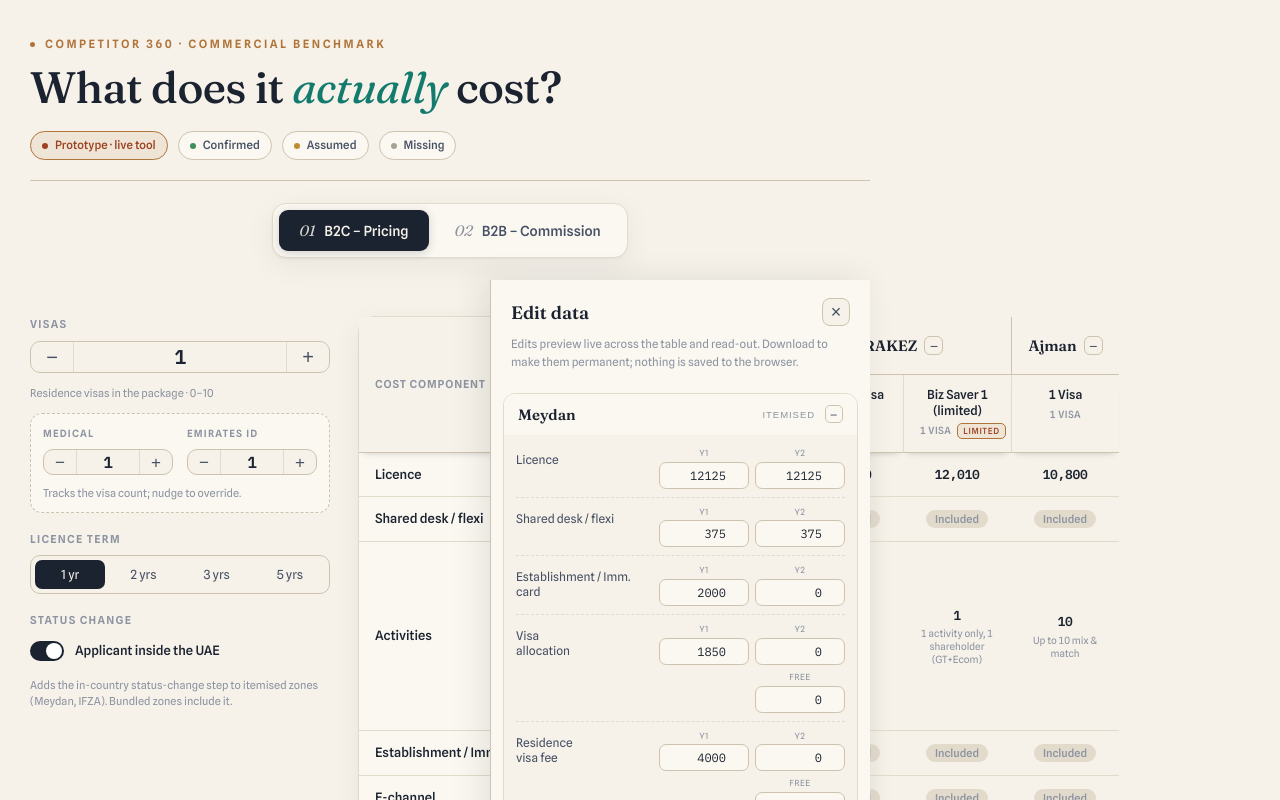
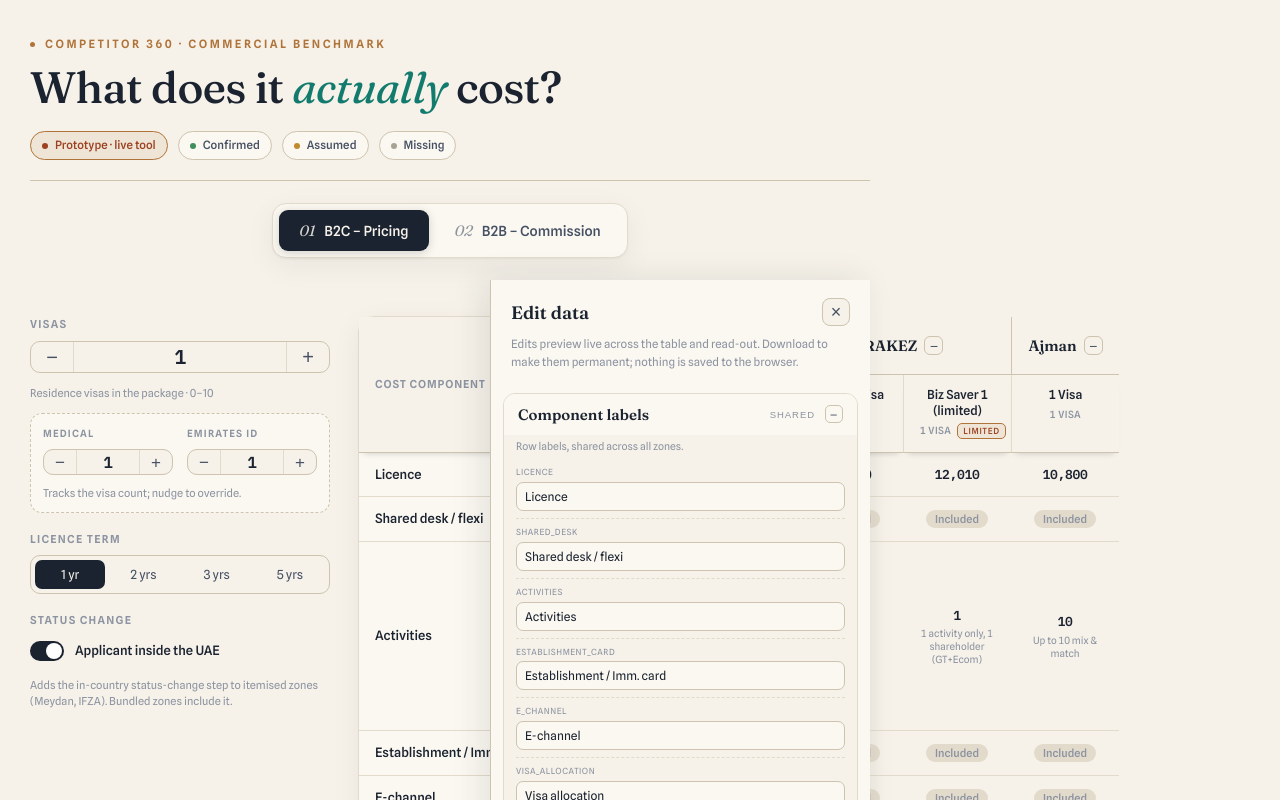
Before and after one commit to Husainabbas786/COMPETITOR360_V2, a React (Vite) app: page / in a window 1280 px wide. Both pictures are taken after a click on the label "Edit data". Shown: the top 800 px of the page. Built offline with nearby package versions, Linux system fonts and the light colour scheme.

Commit message:
Edit panel (Phase 2, Pass 1): editable text — component labels, package names, offers/notes, activities copy — additive, b2c:check green

```diff
--- a/src/components/b2c/B2CEditPanel.jsx
+++ b/src/components/b2c/B2CEditPanel.jsx
@@ -2,15 +2,72 @@ import { useMemo, useState } from 'react'
 import { COPY } from './copy.js'
 import { buildEditModel } from './b2cEdit.js'
 
-// Live numeric editor. Reads the current schema state, emits immutable edits via
-// onEdit(path, value). Grouped per zone, collapsible; the table stays visible
-// (this is a side drawer) so every edit previews live.
+// One editable field: number (small), text (full width), or textarea (notes).
+function Field({ field, onEdit }) {
+  if (field.kind === 'textarea') {
+    return (
+      <label className="edit-textrow">
+        <span className="edit-field-label">{field.label}</span>
+        <textarea className="edit-text" rows={2} value={field.value} onChange={(e) => onEdit(field.path, e.target.value)} />
+      </label>
+    )
+  }
+  if (field.kind === 'number') {
+    return (
+      <label className="edit-textrow edit-numrow">
+        <span className="edit-field-label">{field.label}</span>
+        <input
+          type="number"
+          className="edit-text edit-num"
+          value={field.value}
+          onFocus={(e) => e.target.select()}
+          onChange={(e) => onEdit(field.path, e.target.value === '' ? 0 : Number(e.target.value))}
+        />
+      </label>
+    )
+  }
+  return (
+    <label className="edit-textrow">
+      <span className="edit-field-label">{field.label}</span>
+      <input type="text" className="edit-text" value={field.value} onChange={(e) => onEdit(field.path, e.target.value)} />
+    </label>
+  )
+}
+
+// One figures row: component/package label + its inline numeric inputs.
+function FigureRow({ row, onEdit }) {
+  return (
+    <div className="edit-row">
+      <span className="edit-row-label">
+        {row.label}
+        {row.sub && <small>{row.sub}</small>}
+      </span>
+      <div className="edit-inputs">
+        {row.inputs.map((inp) => (
+          <label className="edit-field" key={inp.label}>
+            <span className="edit-field-label">{inp.label}</span>
+            <input
+              type="number"
+              inputMode="decimal"
+              value={inp.value}
+              onFocus={(e) => e.target.select()}
+              onChange={(e) => onEdit(inp.path, e.target.value === '' ? 0 : Number(e.target.value))}
+            />
+          </label>
+        ))}
+      </div>
+    </div>
+  )
+}
+
+// Live editor: numbers (Phase 1) + text (Phase 2). Grouped per zone, collapsible;
+// the table stays visible (side drawer) so every edit previews live.
 export default function B2CEditPanel({ schema, onEdit, onDownload, onReset, onClose }) {
-  const model = useMemo(() => buildEditModel(schema), [schema])
-  // Bundled zones (many packages) start collapsed; itemised zones start open.
+  const { componentLabels, zones } = useMemo(() => buildEditModel(schema), [schema])
+  // Bundled zones (many packages) start collapsed; itemised zones + labels open.
   const [open, setOpen] = useState({ RAKEZ: false, Ajman: false })
-  const isOpen = (zone) => open[zone] !== false
-  const toggleZone = (zone) => setOpen((o) => ({ ...o, [zone]: o[zone] === false }))
+  const isOpen = (key) => open[key] !== false
+  const toggle = (key) => setOpen((o) => ({ ...o, [key]: o[key] === false }))
 
   return (
     <aside className="edit-drawer" aria-label={COPY.edit.title}>
@@ -23,9 +80,29 @@ export default function B2CEditPanel({ schema, onEdit, onDownload, onReset, onCl
       <p className="edit-hint">{COPY.edit.hint}</p>
 
       <div className="edit-body">
-        {model.map((section) => (
+        {/* Global component labels (shared row labels) */}
+        <section className="edit-zone">
+          <button type="button" className="edit-zone-head" onClick={() => toggle('__labels')} aria-expanded={isOpen('__labels')}>
+            <span className="edit-zone-name">{COPY.edit.labelsTitle}</span>
+            <span className="edit-zone-meta">
+              shared
+              <span className="edit-chev">{isOpen('__labels') ? '−' : '+'}</span>
+            </span>
+          </button>
+          {isOpen('__labels') && (
+            <div className="edit-zone-body">
+              <p className="edit-subnote">{COPY.edit.labelsHint}</p>
+              {componentLabels.map((f) => (
+                <Field key={f.key} field={{ kind: 'text', label: f.key, path: f.path, value: f.value }} onEdit={onEdit} />
+              ))}
+            </div>
+          )}
+        </section>
+
+        {/* Per-zone: figures + activities + packages/offers */}
+        {zones.map((section) => (
           <section className="edit-zone" key={section.zone}>
-            <button type="button" className="edit-zone-head" onClick={() => toggleZone(section.zone)} aria-expanded={isOpen(section.zone)}>
+            <button type="button" className="edit-zone-head" onClick={() => toggle(section.zone)} aria-expanded={isOpen(section.zone)}>
               <span className="edit-zone-name">{section.zone}</span>
               <span className="edit-zone-meta">
                 {section.model === 'bundled' ? 'bundled' : 'itemised'}
@@ -35,28 +112,40 @@ export default function B2CEditPanel({ schema, onEdit, onDownload, onReset, onCl
 
             {isOpen(section.zone) && (
               <div className="edit-zone-body">
-                {section.rows.map((row) => (
-                  <div className="edit-row" key={row.key}>
-                    <span className="edit-row-label">
-                      {row.label}
-                      {row.sub && <small>{row.sub}</small>}
-                    </span>
-                    <div className="edit-inputs">
-                      {row.inputs.map((inp) => (
-                        <label className="edit-field" key={inp.label}>
-                          <span className="edit-field-label">{inp.label}</span>
-                          <input
-                            type="number"
-                            inputMode="decimal"
-                            value={inp.value}
-                            onFocus={(e) => e.target.select()}
-                            onChange={(e) => onEdit(inp.path, e.target.value === '' ? 0 : Number(e.target.value))}
-                          />
-                        </label>
-                      ))}
-                    </div>
-                  </div>
-                ))}
+                {section.rows.length > 0 && (
+                  <>
+                    <div className="edit-subhead">{COPY.edit.figuresHead}</div>
+                    {section.rows.map((row) => (
+                      <FigureRow key={row.key} row={row} onEdit={onEdit} />
+                    ))}
+                  </>
+                )}
+
+                {section.activities.length > 0 && (
+                  <>
+                    <div className="edit-subhead">{COPY.edit.activitiesHead}</div>
+                    {section.activities.map((f) => (
+                      <Field key={f.path.join('.')} field={f} onEdit={onEdit} />
+                    ))}
+                  </>
+                )}
+
+                {section.packages.length > 0 && (
+                  <>
+                    <div className="edit-subhead">{COPY.edit.packagesHead}</div>
+                    {section.packages.map((pkg) => (
+                      <div className="edit-pkg" key={pkg.key}>
+                        <div className="edit-pkg-name">
+                          {pkg.label}
+                          <small>{pkg.sub}</small>
+                        </div>
+                        {pkg.fields.map((f) => (
+                          <Field key={f.path.join('.')} field={f} onEdit={onEdit} />
+                        ))}
+                      </div>
+                    ))}
+                  </>
+                )}
               </div>
             )}
           </section>
--- a/src/components/b2c/B2CTable.jsx
+++ b/src/components/b2c/B2CTable.jsx
@@ -1,4 +1,4 @@
-import { REGISTRY, CURRENCY } from '../../lib/b2cEngine.js'
+import { CURRENCY } from '../../lib/b2cEngine.js'
 import { COPY } from './copy.js'
 import AnimatedNumber from './AnimatedNumber.jsx'
 
@@ -68,9 +68,10 @@ function BodyCells({ bodyCols, render }) {
   })
 }
 
-// Pure renderer. Receives the column model + collapse state from B2CView so the
-// read-out (below the grid) can share the same data.
-export default function B2CTable({ state, cols, groups, collapsed, toggle }) {
+// Pure renderer. Receives the column model + collapse state + the (stateful)
+// component registry from B2CView so the read-out shares the same data and row
+// labels reflect live edits.
+export default function B2CTable({ state, cols, groups, collapsed, toggle, registry }) {
   // Flat column list for body/total rows: a collapsed zone becomes ONE empty
   // placeholder column (its vertical header spans both header rows).
   const bodyCols = []
@@ -82,7 +83,7 @@ export default function B2CTable({ state, cols, groups, collapsed, toggle }) {
   // Fixed registry rows, minus rows every column treats as a separate noted line
   // (health insurance). Row set is stable across collapse.
   const avail = cols.filter((c) => c.available)
-  const rows = REGISTRY.filter((reg) => !avail.every((c) => c.byKey[reg.key]?.noted))
+  const rows = registry.filter((reg) => !avail.every((c) => c.byKey[reg.key]?.noted))
 
   const baseTotal = cols[0].result?.total ?? 0
 
--- a/src/components/b2c/B2CView.jsx
+++ b/src/components/b2c/B2CView.jsx
@@ -53,7 +53,7 @@ export default function B2CView({ state, setState }) {
       <div className="b2c-layout">
         <B2CControls state={state} setState={setState} />
         <div className="b2c-main">
-          <B2CTable state={state} cols={cols} groups={groups} collapsed={collapsed} toggle={toggle} />
+          <B2CTable state={state} cols={cols} groups={groups} collapsed={collapsed} toggle={toggle} registry={schema.component_registry} />
         </div>
       </div>
 
--- a/src/components/b2c/b2cEdit.js
+++ b/src/components/b2c/b2cEdit.js
@@ -17,63 +17,92 @@ export function setIn(obj, path, value) {
 // Component kinds that carry no editable fee.
 const SKIP_KINDS = new Set(['na', 'baked_in_licence'])
 const visaTag = (n) => `${n}v`
+const visaSub = (n) => `${n} visa${n === 1 ? '' : 's'}`
 
-// Walk the schema → a per-zone list of editable rows. Each row is a labelled
-// component/package with one or more numeric inputs (each input knows its path).
+// Number inputs for one itemised component (Y1 / Y2 / tiered / free_allowance).
+function componentFigureInputs(comp, base) {
+  const inputs = []
+  if (comp.kind === 'tiered_by_visa' && comp.y1_by_visa) {
+    for (const k of Object.keys(comp.y1_by_visa).sort((a, b) => +a - +b)) {
+      inputs.push({ label: visaTag(k), path: [...base, 'y1_by_visa', k], value: comp.y1_by_visa[k] })
+    }
+  } else {
+    if (comp.y1 && typeof comp.y1.fee === 'number') inputs.push({ label: 'Y1', path: [...base, 'y1', 'fee'], value: comp.y1.fee })
+    if (comp.y2 && typeof comp.y2.fee === 'number') inputs.push({ label: 'Y2', path: [...base, 'y2', 'fee'], value: comp.y2.fee })
+  }
+  if (typeof comp.free_allowance === 'number') inputs.push({ label: 'Free', path: [...base, 'free_allowance'], value: comp.free_allowance })
+  return inputs
+}
+
+// Walk the schema → { componentLabels, zones }. Each zone carries number `rows`
+// (figures), zone-level `activities` text/number fields, and per-`packages` text
+// (name, note, and per-package activities for bundled zones that store them).
 export function buildEditModel(schema) {
   const registry = schema.component_registry || []
   const labelOf = (key) => registry.find((r) => r.key === key)?.label || key
 
-  return schema.zones.map((zone, zi) => {
+  // Shared component display labels (the table row labels).
+  const componentLabels = registry.map((reg, i) => ({
+    key: reg.key,
+    path: ['component_registry', i, 'label'],
+    value: reg.label,
+  }))
+
+  const zones = schema.zones.map((zone, zi) => {
+    const rows = [] // number rows (figures)
+
+    // ----- figures (numbers) -----
     if (zone.model === 'bundled') {
-      const rows = (zone.packages || [])
-        .map((pkg, pi) => {
+      ;(zone.packages || []).forEach((pkg, pi) => {
         const inputs = []
         if (pkg.tier_price) {
-            // RAKEZ: one all-in price per available licence term. Renewal = 1yr.
           for (const term of Object.keys(pkg.tier_price)) {
             inputs.push({ label: term, path: ['zones', zi, 'packages', pi, 'tier_price', term], value: pkg.tier_price[term] })
           }
         }
-          // Ajman: new (Year 1) + renewal (Year 2+).
-          if (typeof pkg.tier_price_new === 'number')
-            inputs.push({ label: 'New', path: ['zones', zi, 'packages', pi, 'tier_price_new'], value: pkg.tier_price_new })
-          if (typeof pkg.tier_price_renewal === 'number')
-            inputs.push({ label: 'Renewal', path: ['zones', zi, 'packages', pi, 'tier_price_renewal'], value: pkg.tier_price_renewal })
-
-          return { key: pkg.package_id, label: pkg.name, sub: `${pkg.visas} visa${pkg.visas === 1 ? '' : 's'}`, inputs }
+        if (typeof pkg.tier_price_new === 'number') inputs.push({ label: 'New', path: ['zones', zi, 'packages', pi, 'tier_price_new'], value: pkg.tier_price_new })
+        if (typeof pkg.tier_price_renewal === 'number') inputs.push({ label: 'Renewal', path: ['zones', zi, 'packages', pi, 'tier_price_renewal'], value: pkg.tier_price_renewal })
+        if (inputs.length) rows.push({ key: pkg.package_id, label: pkg.name, sub: visaSub(pkg.visas), inputs })
       })
-        .filter((r) => r.inputs.length)
-      return { zone: zone.zone, model: 'bundled', rows }
-    }
-
-    // itemised / itemised_tiered
+    } else {
       const comps = zone.components || {}
-    const rows = []
       for (const reg of registry) {
         const comp = comps[reg.key]
         if (!comp || SKIP_KINDS.has(comp.kind) || comp.noted_separate) continue
-      const base = ['zones', zi, 'components', reg.key]
-      const inputs = []
-
-      if (comp.kind === 'tiered_by_visa' && comp.y1_by_visa) {
-        // Tier price per visa count (the allocation is baked into the step).
-        for (const k of Object.keys(comp.y1_by_visa).sort((a, b) => +a - +b)) {
-          inputs.push({ label: visaTag(k), path: [...base, 'y1_by_visa', k], value: comp.y1_by_visa[k] })
-        }
-      } else {
-        if (comp.y1 && typeof comp.y1.fee === 'number')
-          inputs.push({ label: 'Y1', path: [...base, 'y1', 'fee'], value: comp.y1.fee })
-        if (comp.y2 && typeof comp.y2.fee === 'number')
-          inputs.push({ label: 'Y2', path: [...base, 'y2', 'fee'], value: comp.y2.fee })
-      }
-      if (typeof comp.free_allowance === 'number')
-        inputs.push({ label: 'Free', path: [...base, 'free_allowance'], value: comp.free_allowance })
-
+        const inputs = componentFigureInputs(comp, ['zones', zi, 'components', reg.key])
         if (inputs.length) rows.push({ key: reg.key, label: labelOf(reg.key), inputs })
       }
-    return { zone: zone.zone, model: 'itemised', rows }
+    }
+
+    // ----- zone-level activities (Meydan, IFZA, Ajman store it here) -----
+    const activities = []
+    if (zone.activities) {
+      const a = zone.activities
+      const ab = ['zones', zi, 'activities']
+      if (typeof a.count === 'number') activities.push({ kind: 'number', label: 'Count', path: [...ab, 'count'], value: a.count })
+      if (typeof a.max === 'number') activities.push({ kind: 'number', label: 'Max', path: [...ab, 'max'], value: a.max })
+      if (typeof a.type === 'string') activities.push({ kind: 'textarea', label: 'Restriction / note', path: [...ab, 'type'], value: a.type })
+    }
+
+    // ----- per-package text (name, note, per-package activities for RAKEZ) -----
+    const packages = []
+    ;(zone.packages || []).forEach((pkg, pi) => {
+      const pb = ['zones', zi, 'packages', pi]
+      const fields = []
+      if (typeof pkg.name === 'string') fields.push({ kind: 'text', label: 'Name', path: [...pb, 'name'], value: pkg.name })
+      if (typeof pkg.note === 'string') fields.push({ kind: 'textarea', label: 'Offer / note', path: [...pb, 'note'], value: pkg.note })
+      if (pkg.activities) {
+        const pa = pkg.activities
+        if (typeof pa.count === 'number') fields.push({ kind: 'number', label: 'Activities count', path: [...pb, 'activities', 'count'], value: pa.count })
+        if (typeof pa.type === 'string') fields.push({ kind: 'textarea', label: 'Activities note', path: [...pb, 'activities', 'type'], value: pa.type })
+      }
+      if (fields.length) packages.push({ key: pkg.package_id, label: pkg.name || pkg.package_id, sub: visaSub(pkg.visas), fields })
     })
+
+    return { zone: zone.zone, model: zone.model, rows, activities, packages }
+  })
+
+  return { componentLabels, zones }
 }
 
 // Serialise the edited schema and download it as master-schema.json so it can
--- a/src/components/b2c/copy.js
+++ b/src/components/b2c/copy.js
@@ -73,6 +73,11 @@ export const COPY = {
     reset: 'Reset to saved',
     close: 'Close edit panel',
     renewalNote: '1yr = renewal',
+    labelsTitle: 'Component labels',
+    labelsHint: 'Row labels, shared across all zones.',
+    figuresHead: 'Figures',
+    activitiesHead: 'Activities',
+    packagesHead: 'Packages & offers',
   },
 
   saverBadge: 'limited',
--- a/src/styles.css
+++ b/src/styles.css
@@ -488,6 +488,23 @@ body.b2c-editing { padding-right: 380px; }
 .edit-field input { width: 90px; font-family: var(--mono); font-size: 12px; text-align: right; padding: 5px 7px; border: 1px solid var(--line-strong); border-radius: 7px; background: var(--paper-2); color: var(--ink); }
 .edit-field input:focus { outline: none; border-color: var(--ochre); background: #fff; }
 
+/* text / textarea / inline-number fields (Phase 2) */
+.edit-subhead { font-size: 9.5px; letter-spacing: .12em; text-transform: uppercase; color: var(--ink-faint); font-weight: 600; margin: 14px 0 4px; padding-top: 8px; border-top: 1px solid var(--line); }
+.edit-zone-body > .edit-subhead:first-child { margin-top: 4px; padding-top: 0; border-top: none; }
+.edit-subnote { font-size: 10.5px; color: var(--ink-faint); margin: 0 0 6px; line-height: 1.4; }
+.edit-textrow { display: block; padding: 7px 0; border-bottom: 1px dashed var(--line); }
+.edit-textrow:last-child { border-bottom: none; }
+.edit-textrow .edit-field-label { display: block; text-align: left; margin-bottom: 3px; }
+.edit-text { width: 100%; font-family: var(--sans); font-size: 12px; padding: 6px 8px; border: 1px solid var(--line-strong); border-radius: 7px; background: var(--paper-2); color: var(--ink); }
+textarea.edit-text { resize: vertical; min-height: 46px; line-height: 1.4; }
+.edit-text:focus { outline: none; border-color: var(--ochre); background: #fff; }
+.edit-numrow .edit-num { width: 80px; font-family: var(--mono); text-align: right; }
+
+.edit-pkg { margin: 6px 0; padding-top: 8px; border-top: 1px solid var(--line); }
+.edit-pkg:first-of-type { border-top: none; padding-top: 2px; }
+.edit-pkg-name { font-size: 12.5px; font-weight: 600; color: var(--ink); margin-bottom: 4px; display: flex; align-items: baseline; gap: 8px; }
+.edit-pkg-name small { font-weight: 400; font-size: 10px; letter-spacing: .04em; text-transform: uppercase; color: var(--ink-faint); }
+
 .edit-foot { display: flex; gap: 8px; padding: 12px; border-top: 1px solid var(--line-strong); background: var(--paper-2); }
 .edit-reset, .edit-download { flex: 1; padding: 9px 10px; font-family: var(--sans); font-size: 12.5px; font-weight: 500; border-radius: 9px; cursor: pointer; border: 1px solid var(--line-strong); transition: background .15s, color .15s; }
 .edit-reset { background: var(--paper); color: var(--ink-soft); }
```
Lines whose indentation alone changed are shown as unchanged.
